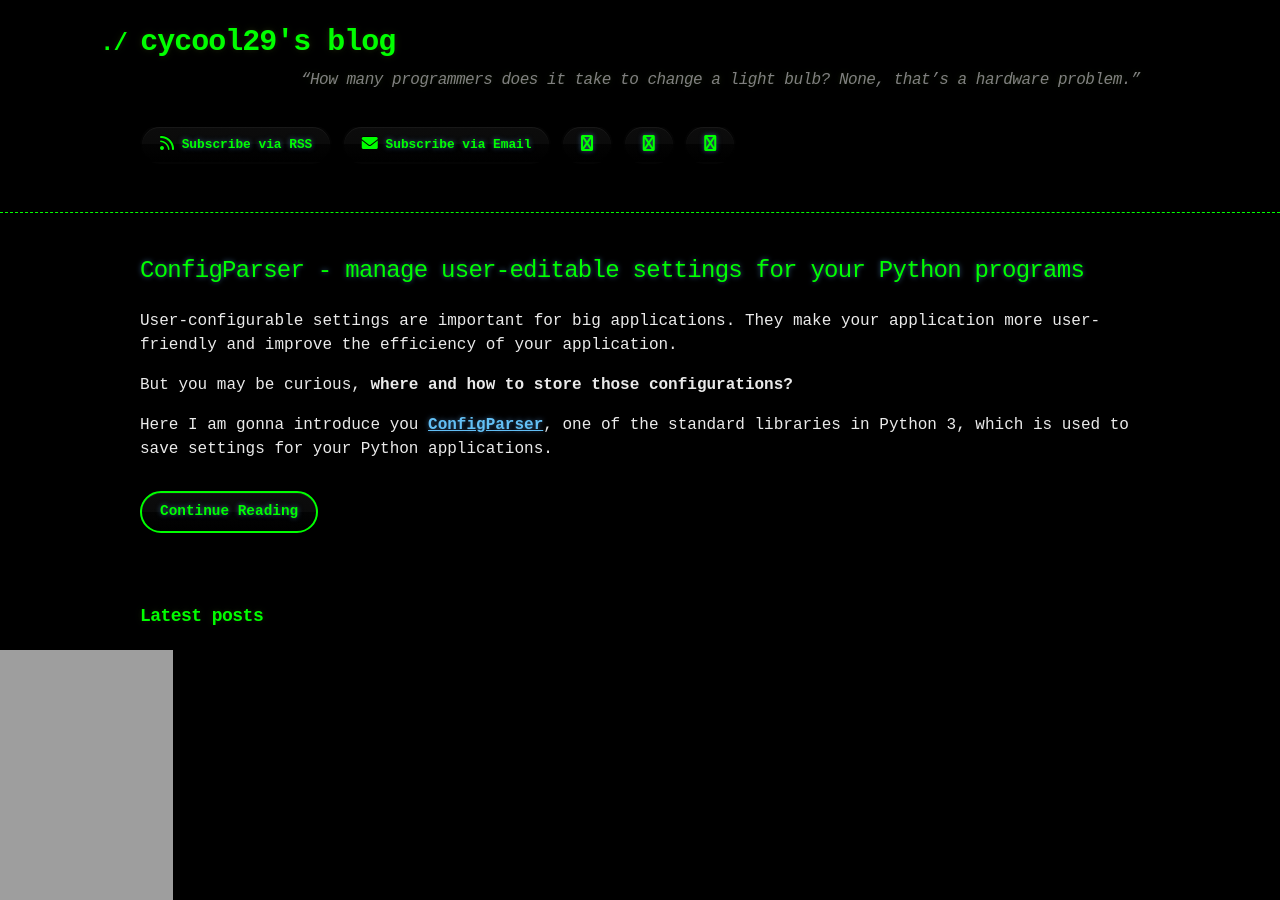
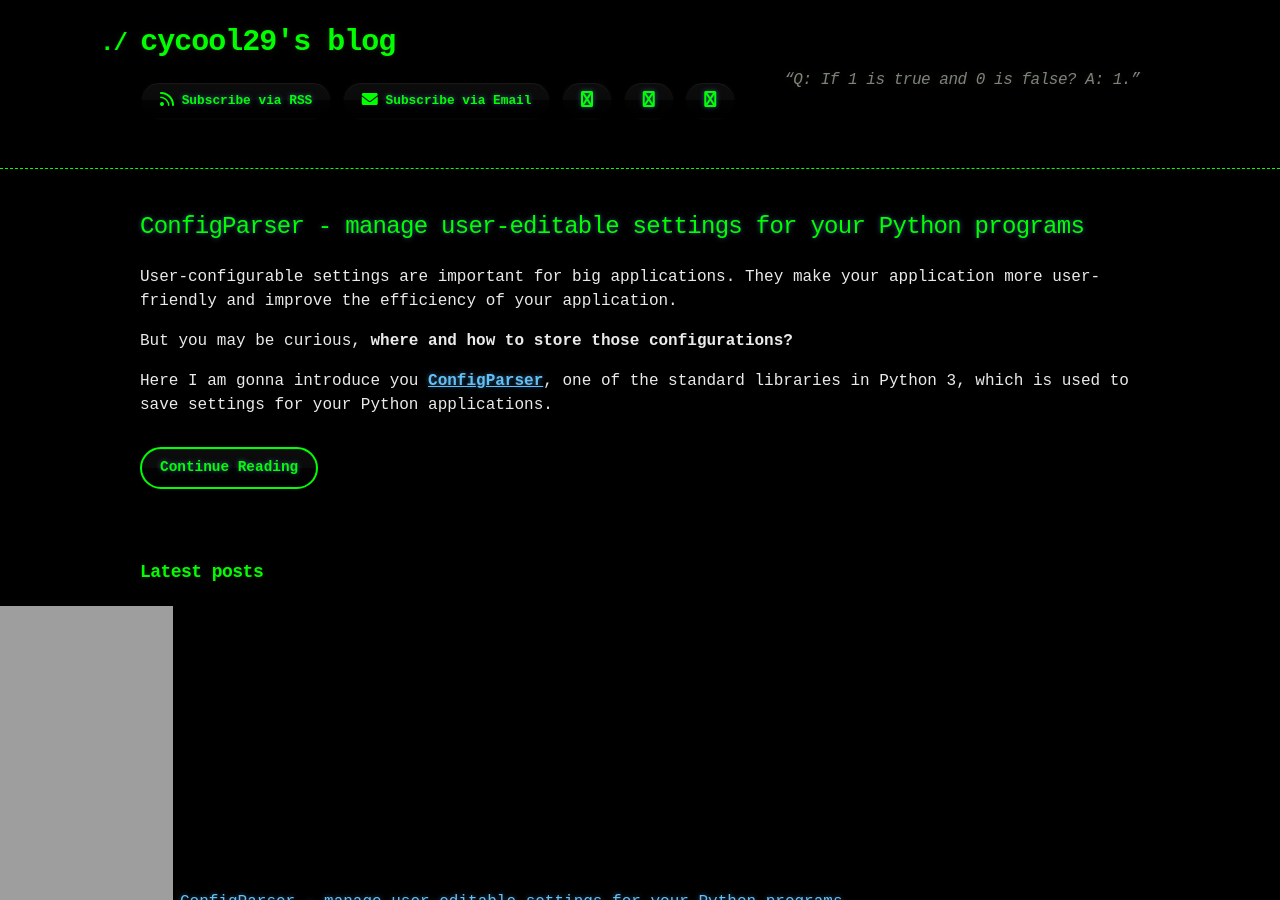
Before and after one commit to cycool29/cycool29.github.io, a Jekyll site: the page built from index.md, in a window 1280 px wide and 900 px high. Built offline with Jekyll 4.4.1, drawn with Linux system fonts in a browser that asks for light colours; a style sheet for code colours, icons or effects is not loaded.

Commit message:
Update quotes

```diff
--- a/_config.yml
+++ b/_config.yml
@@ -1,5 +1,5 @@
 title: cycool29's blog
-description: "“How many programmers does it take to change a light bulb? None, that’s a hardware problem.” "
+description: "“Q: If 1 is true and 0 is false? A: 1.” "
 bio: A high school student. Intermediate in Python, Git, Bash. Learning JavaScript. He/Him. "
 author: cycool29
 url: https://cycool29.github.io
```
